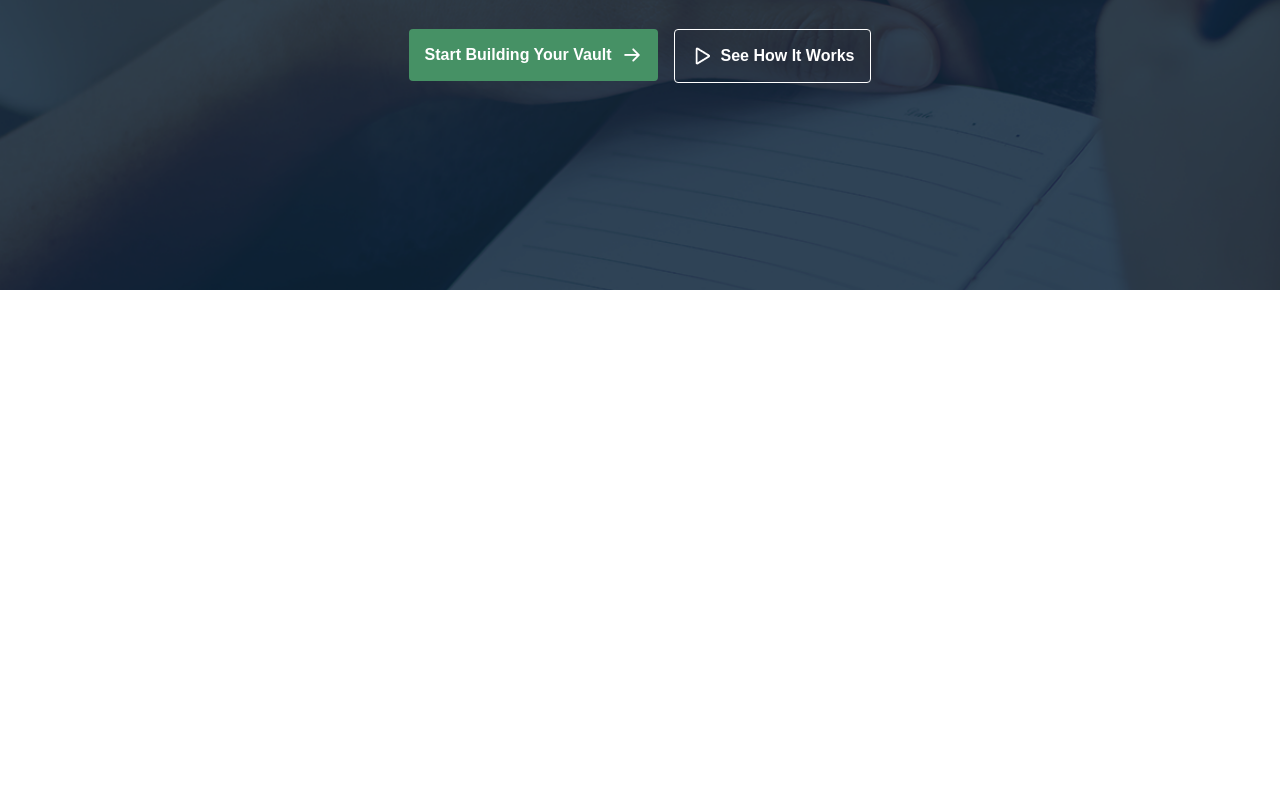
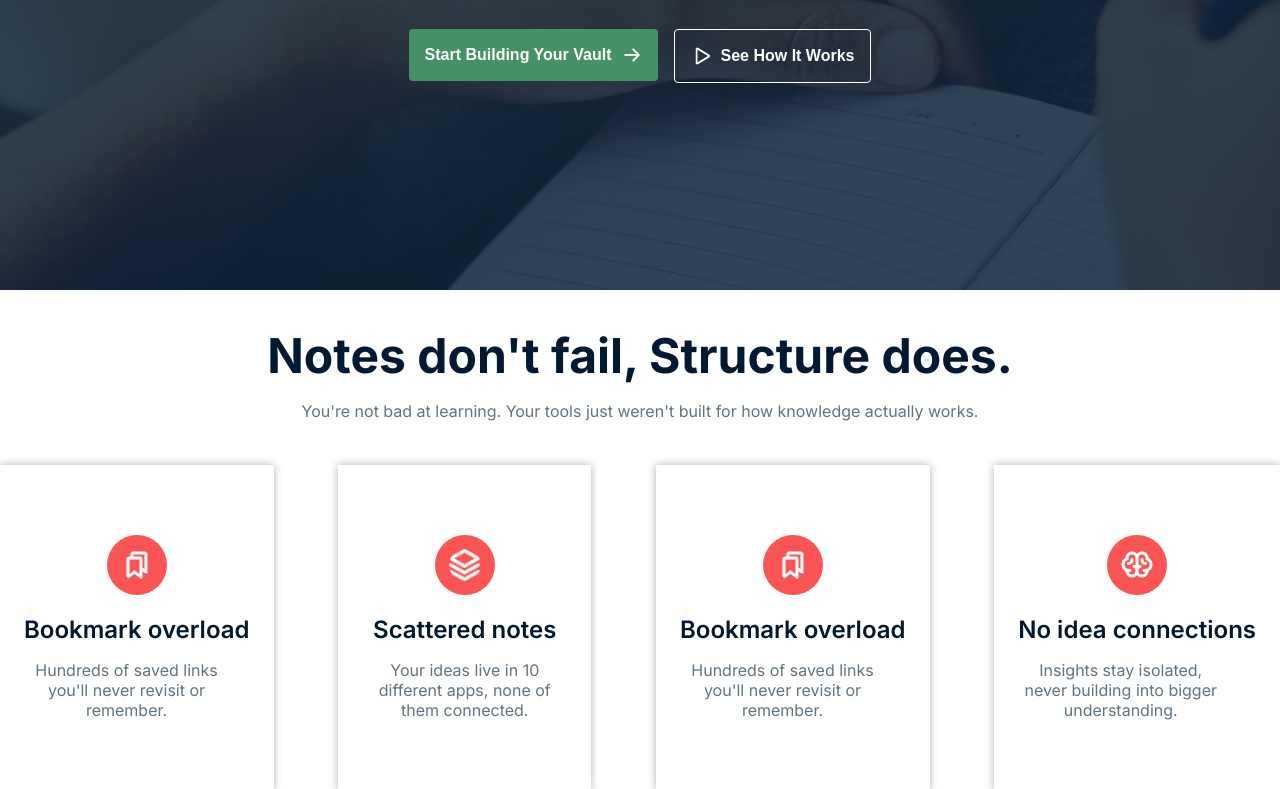
Before and after one commit to tfshorifulislam/B13-A01, a plain HTML site: page index.html in a window 1280 px wide. Shown: the part 526-1315 px from the top of the page. Before the commit the page ends 816 px from the top, so only its background shows below. Drawn offline with Linux system fonts and the light colour scheme.

Commit message:
note section design according to figma

```diff
--- a/index.html
+++ b/index.html
@@ -66,8 +66,49 @@
             </div>
         </div>
     </section>
-<!--hero section end-->
+<!--note section end-->
 
+    <section id="note">
+
+        <div class="note-container">
+
+            <div class="note-heading">
+                <h2>
+                Notes don't fail, Structure does.
+                </h2>
+                <p>You're not bad at learning. Your tools just weren't built for how knowledge actually works.</p>
+            </div>
+
+            <div class="note-card">
+
+                <div class="card-info">
+                    <img src="./images/Bookmarks.png" alt="Bookmarks.png">
+                    <h3>Bookmark overload</h3>
+                    <p>Hundreds of saved links you'll never revisit or remember.</p>
+                </div>
+
+                <div class="card-info">
+                    <img src="./images/Vector.png" alt="Vector.png">
+                    <h3>Scattered notes</h3>
+                    <p>Your ideas live in 10 different apps, none of them connected.</p>
+                </div>
+
+                <div class="card-info">
+                    <img src="./images/Bookmarks.png" alt="Bookmarks.png">
+                    <h3>Bookmark overload</h3>
+                    <p>Hundreds of saved links you'll never revisit or remember.</p>
+                </div>
+
+                <div class="card-info">
+                    <img src="./images/Brain.png" alt="Brain">
+                    <h3>No idea connections</h3>
+                    <p>Insights stay isolated, never building into bigger understanding.</p>
+                </div>
+
+            </div>
+        </div>
+    </section>
+<!--note section start-->
 
 </body>
 </html>
--- a/style.css
+++ b/style.css
@@ -154,3 +154,62 @@
     cursor: pointer;
     transition: background-color 0.3s ease,color 0.3s ease;
 }
+
+.note-heading{
+    margin-top: 36px;
+}
+
+.note-heading h2{
+    font-size: 48px;
+    color: #001931;
+    display: flex;
+    justify-content: center;
+    margin-bottom: 16px;
+}
+
+.note-heading p{
+    font-size: 16px;
+    font-weight: 20px;
+    color: #627382;
+    display: flex;
+    justify-content: center;
+    margin-bottom: 44px;
+}
+
+.note-card{
+    max-width: 1360px;
+    margin: 0 auto;
+    display: flex;
+    justify-content: space-between;
+}
+
+.card-info{
+    max-width: 322px;
+    padding: 69.5px 24px;
+    text-align: center;
+    box-shadow: 0 0 8px 0 #0000004f;
+}
+
+.card-info img{
+    background-color: #F95555;
+    height: 60px;
+    width: 60px;
+    border-radius: 100%;
+    padding: 14px;
+    margin-bottom: 16px;
+}
+
+.card-info h3{
+    font-size: 24px;
+    font-weight: 600;
+    color: #001931;
+    margin-bottom: 16px;
+
+}
+
+.card-info p{
+    font-size: 16px;
+    line-height: 20px;
+    color: #627382;
+    max-width: 205px;
+}
```
